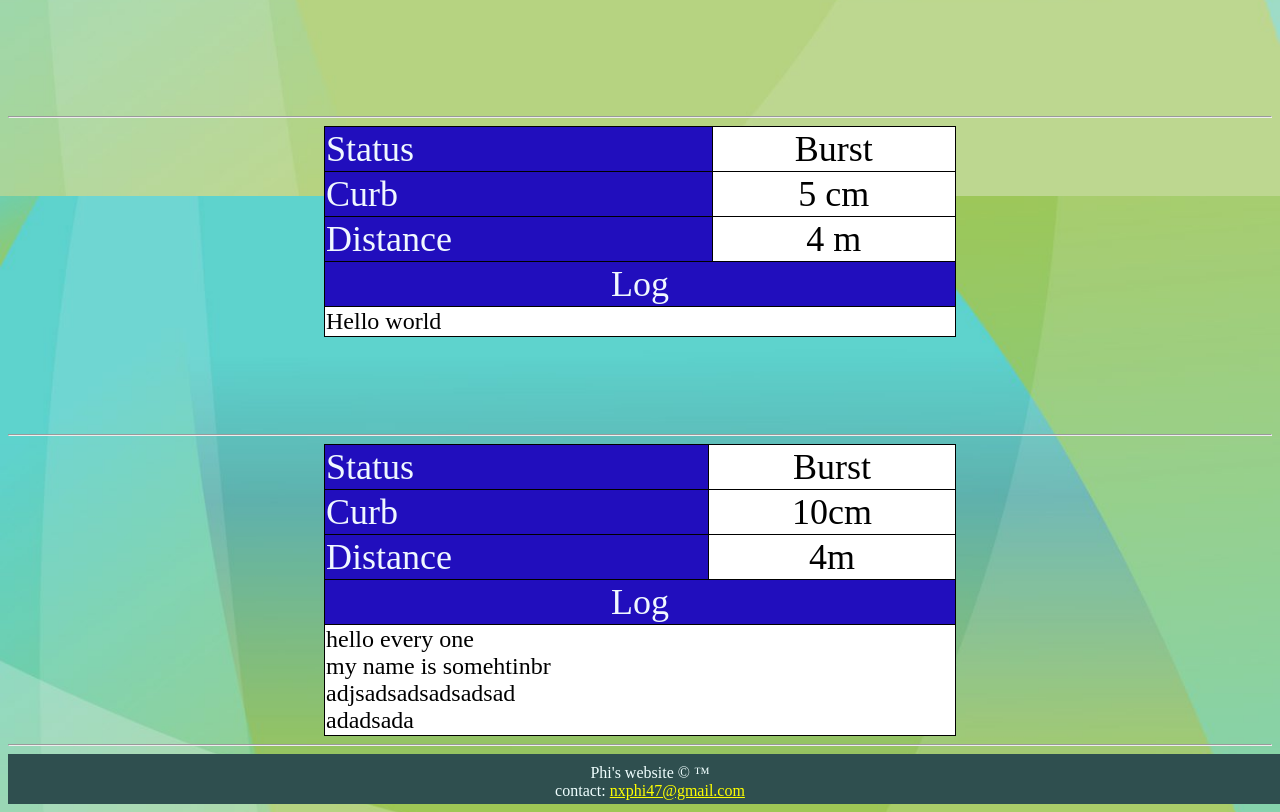
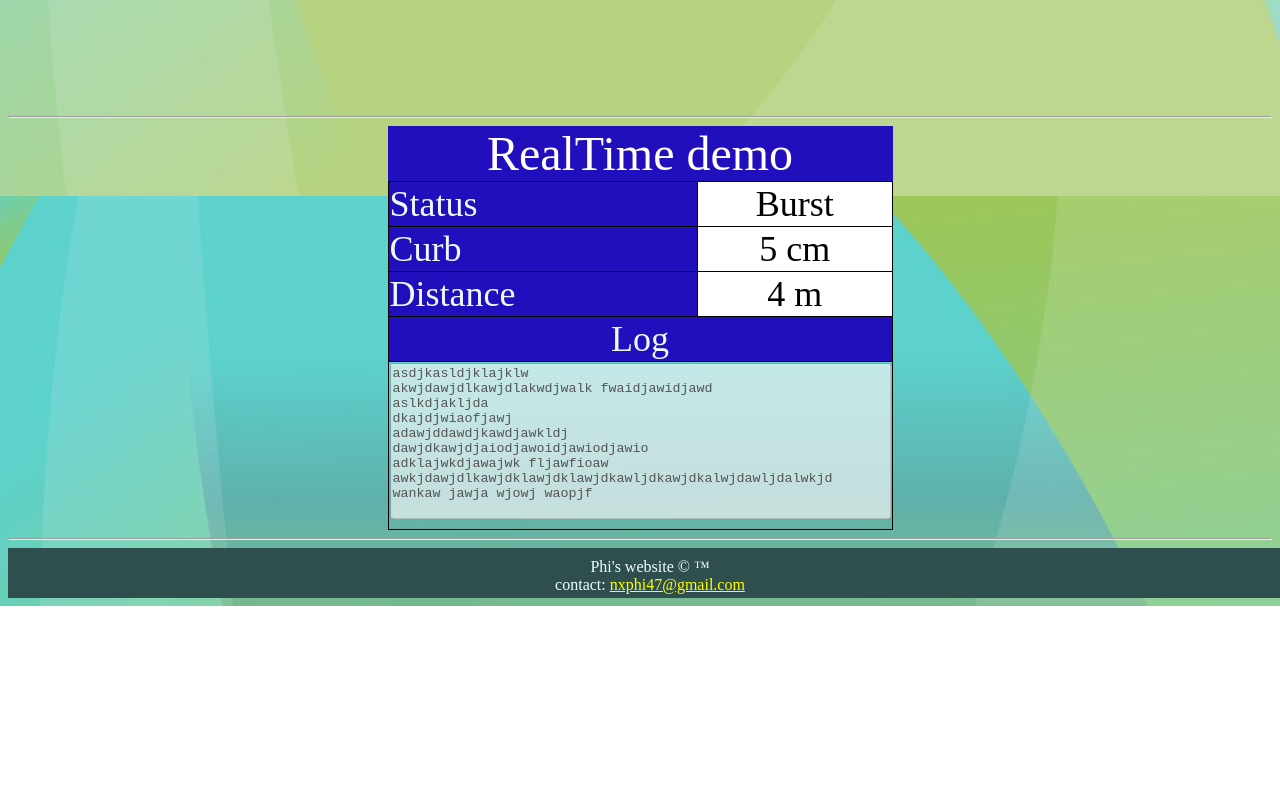
Before and after one commit to nxphi47/xuanphi, a plain HTML site: page learnJS/default.html in a window 1280 px wide. Shown: the part 700-1512 px from the top of the page. After the commit the page ends 1306 px from the top, so only its background shows below. Drawn offline with Linux system fonts and the light colour scheme.

Commit message:
updateing

```diff
--- a/learnJS/main.js
+++ b/learnJS/main.js
@@ -143,6 +143,13 @@ var realtime = {
         this.table = document.createElement("table");
         this.table.align = "center";
 
+        var caption = document.createElement("caption");
+        caption.id = "caption";
+        caption.innerHTML = "RealTime demo";
+        caption.style.fontSize = "200%";
+        caption.style.backgroundColor = "#210ebd";
+        caption.style.color = "white";
+
         // statusRow row
         this.statusRow = document.createElement("tr");
         this.statusRow.id = "statusRow";
@@ -166,6 +173,10 @@ var realtime = {
         this.curbVal.className = "value";
         this.curbVal.innerHTML = "5 cm"; //  change according to....
         // need to add the default style and change of style
+        //noinspection JSValidateTypes
+        this.curbVal.addEventListener("click", function () {
+            curbChangeValue(this);
+        });
         this.curbRow.appendChild(this.curbVal);
 
 
@@ -182,7 +193,7 @@ var realtime = {
         // need to add the changing or value
         this.distRow.appendChild(this.distVal);
 
-        // log row
+        // logTd row
         var logRow = document.createElement("tr");
         var logLabel = document.createElement("td");
         logLabel.className = "label";
@@ -191,15 +202,32 @@ var realtime = {
         logLabel.align = "center";
         logRow.appendChild(logLabel);
 
-        // log val
+        // logTd val
         this.logValRow = document.createElement("tr");
-        this.log = document.createElement("td");
+        this.logTd = document.createElement("td");
+        this.logTd.className = "logTd";
+        this.logTd.colSpan = "2";
+        this.log = document.createElement("textarea");
         this.log.className = "log";
-        this.log.colSpan = "2";
-        this.log.innerHTML = "Hello world";
-        this.logValRow.appendChild(this.log);
+        this.log.value = "asdjkasldjklajklw\n" +
+            "akwjdawjdlkawjdlakwdjwalk fwaidjawidjawd\n" +
+            "aslkdjakljda\n" +
+            "dkajdjwiaofjawj \nadawjddawdjkawdjawkldj\n" +
+            "dawjdkawjdjaiodjawoidjawiodjawio\n" +
+            "adklajwkdjawajwk fljawfioaw\n" +
+            "awkjdawjdlkawjdklawjdklawjdkawljdkawjdkalwjdawljdalwkjd\n" +
+            "wankaw jawja wjowj waopjf \n";
+        this.log.rows = "10";
+        this.log.cols = "60";
+        this.log.disabled = "disabled";
+        this.log.style.resize = "none";
+
+        this.logTd.appendChild(this.log);
+        this.logValRow.appendChild(this.logTd);
+
 
         // add the the table
+        this.table.appendChild(caption);
         this.table.appendChild(this.statusRow);
         this.table.appendChild(this.curbRow);
         this.table.appendChild(this.distRow);
@@ -216,19 +244,34 @@ var realtime = {
         table.style.border = "1px solid black";
         table.style.borderCollapse = "collapse";
         table.style.fontSize =  "150%";
-        table.style.width = "50%";
+        table.style.width = "500px";
 
         var td = document.getElementsByTagName("td");
-        console.log(td);
-        for (var x in td){
-            x.style.border = "1px solid black";
-            x.style.borderCollapse = "collapse";
-            x.style.fontSize = "150%";
-            x.style.backgroundColor = "white";
+        for (var i = 0; i < td.length; i++){
+            td.item(i).style.border = "1px solid black";
+            td.item(i).style.borderCollapse = "collapse";
+            td.item(i).style.fontSize = "150%";
         }
 
-
+        var tdLabel = document.getElementsByClassName("label");
+        for (var i = 0; i < tdLabel.length; i++){
+            tdLabel.item(i).style.backgroundColor = "#210ebd";
+            tdLabel.item(i).style.color = "aliceblue";
+        }
+        var tdValue = document.getElementsByClassName("value");
+        for (var i = 0; i < tdValue.length; i++){
+            tdValue.item(i).style.backgroundColor = "white";
+            tdValue.item(i).style.color = "black";
+            tdValue.item(i).style.textAlign = "center";
+        }
+        /*
+        var log = document.getElementsByClassName("log");
+        log.item(0).style.margin = "0";
+        log.item(0).style.fontSize = "75%";
+        log.item(0).style.backgroundColor = "white";
+        */
     }
 
 
+
 };
--- a/learnJS/styles.css
+++ b/learnJS/styles.css
@@ -68,10 +68,10 @@ li p:hover{
 }
 #display{
     width: 100%;
-    height: 300px;
 }
 
 
+/*
 table, th, td{
     border: 1px solid black;
     border-collapse: collapse;
@@ -90,8 +90,9 @@ td.value{
     text-align: center;
 }
 
-.log{
+.logTd{
     margin: 0;
     font-size: 100%;
     background-color: white;
 }
+*/
```
Also changed, not shown: learnJS/default.html (+14 -0 lines).
